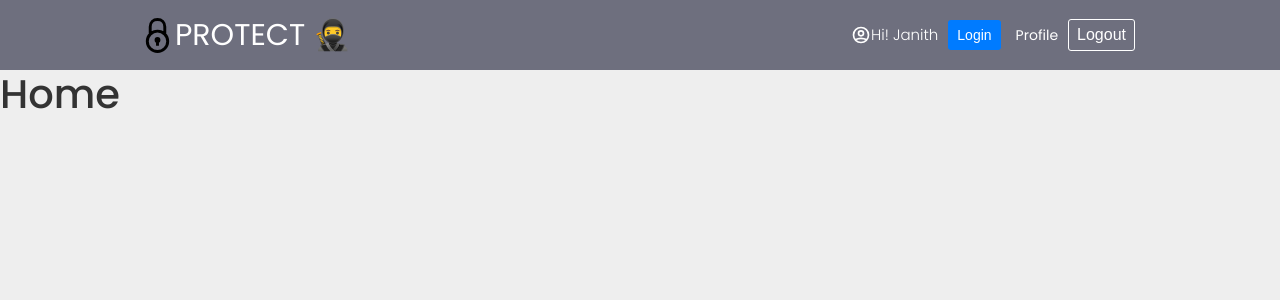
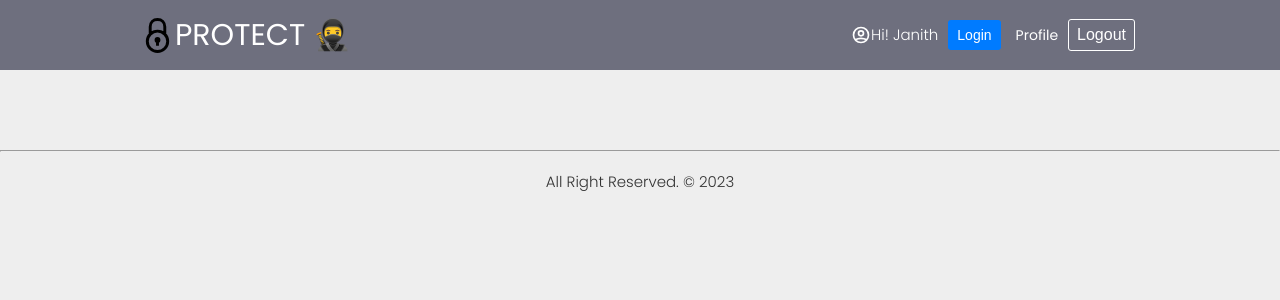
Before and after one commit to Janith-Sandamal/advanced-mern-authentication, a React (Create React App) app in the folder client/: page / in a window 1280 px wide. Shown: the top 300 px of the page. Built offline with nearby package versions, Linux system fonts and the light colour scheme.

Commit message:
Footer Component finished✅

```diff
--- /dev/null
+++ b/client/src/components/footer/Footer.js
@@ -0,0 +1,14 @@
+import React from 'react'
+
+const Footer = () => {
+  return (
+    <>
+        <hr className='--color-dark'></hr>
+        <div className='--flex-center --py2 --bg-grey'>
+            <p>All Right Reserved. &copy; 2023 </p>
+        </div>
+    </>
+  )
+}
+
+export default Footer
--- a/client/src/pages/home/Home.js
+++ b/client/src/pages/home/Home.js
@@ -1,11 +1,15 @@
 import React from 'react'
 import Header from '../../components/header/Header'
+import Footer from '../../components/footer/Footer'
 
 const Home = () => {
   return (
     <div>
         <Header/>
-        <h1>Home</h1>
+        <section>
+
+        </section>
+        <Footer/>
     </div>
   )
 }
```
